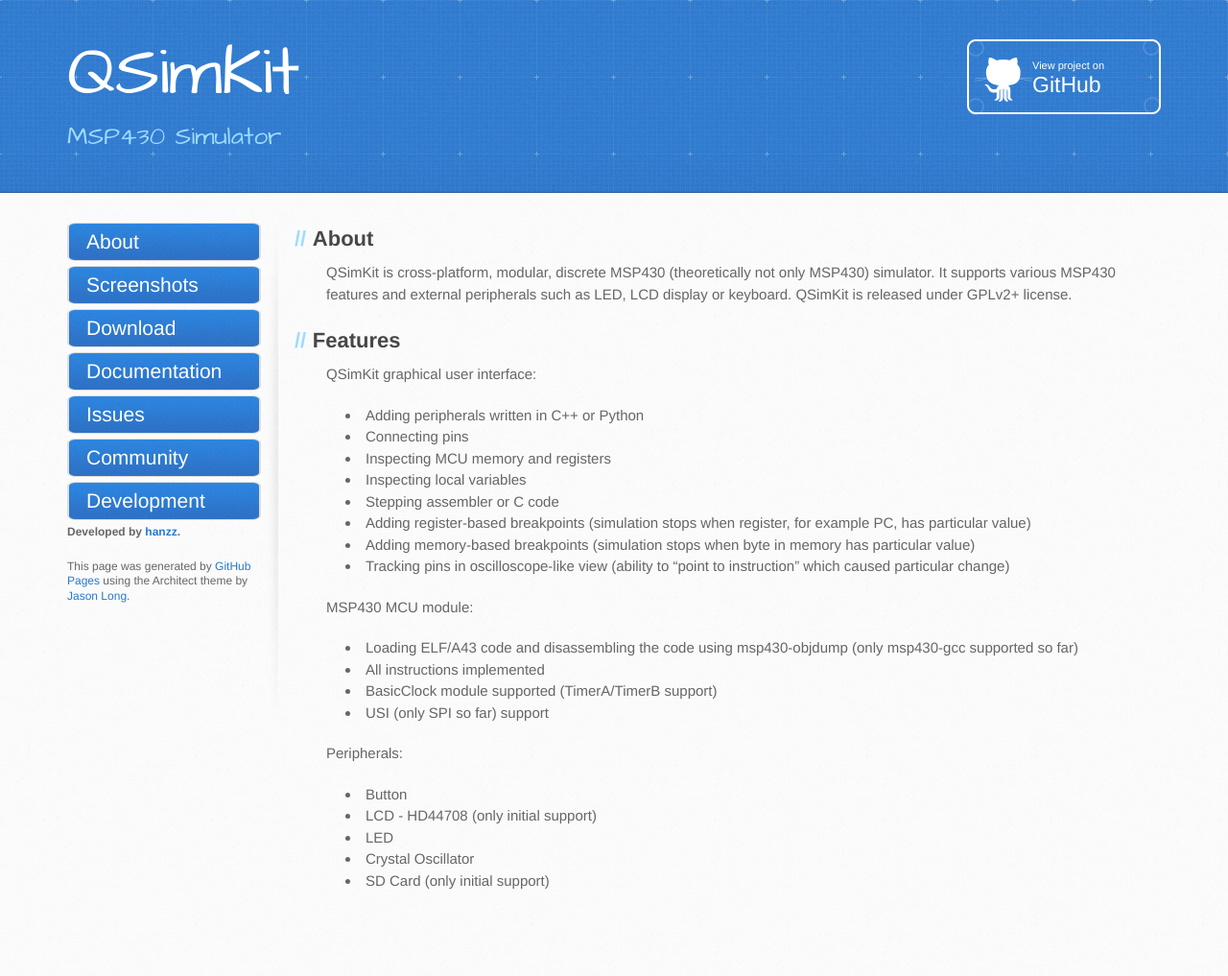
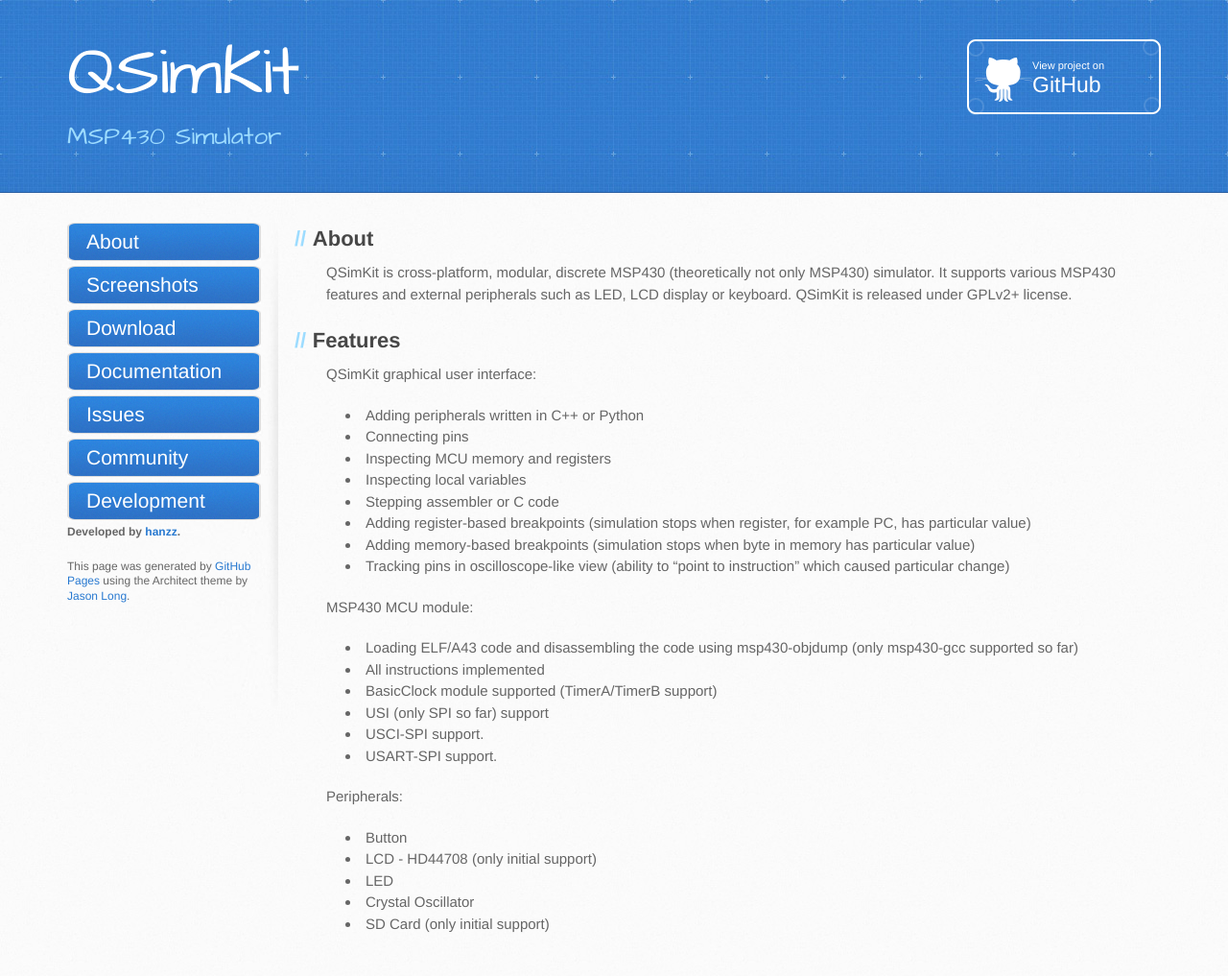
Before and after one commit to jankaluza/qsimkit, a Jekyll site: the page built from index.md, in a window 1280 px wide. Shown: the whole page at 96% size. Built offline with Jekyll 4.4.1, drawn with Linux system fonts in a browser that asks for light colours; Markdown is read by kramdown in place of the engine named in the settings; before the commit the page ends 972 px from its top, so only the background shows below that.

Commit message:
Docs update

```diff
--- a/index.md
+++ b/index.md
@@ -28,6 +28,8 @@
 * All instructions implemented
 * BasicClock module supported (TimerA/TimerB support)
 * USI (only SPI so far) support
+* USCI-SPI support.
+* USART-SPI support.
 
 **Peripherals:**
 
```
